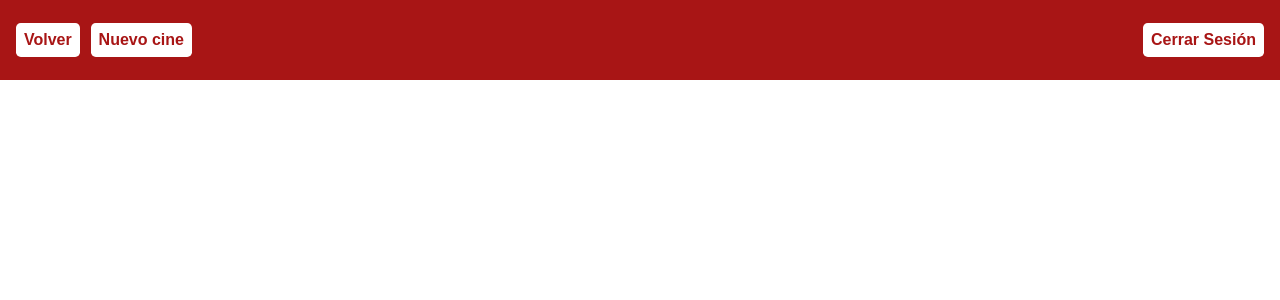
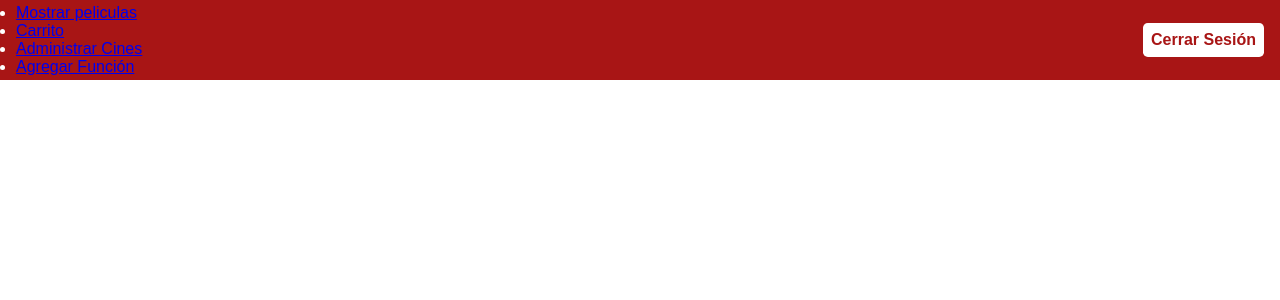
Before and after one commit to IanAcosta7/TPF-MoviePass, a PHP site: page /presentation/listCinemas.php in a window 1280 px wide. Shown: the top 300 px of the page. Run offline with PHP 8.4, Linux system fonts and the light colour scheme; some libraries are stand-ins or nearby versions.

Commit message:
Change the navbar

```diff
--- a/presentation/addCinema.php
+++ b/presentation/addCinema.php
@@ -1,8 +1,4 @@
 <?php
-    $navbarButtons = '
-        <a class="navbar-btn menu-btn" href="'. ROOT_CLIENT .'Cinema">Volver</a>
-    ';
-
     require_once("header.php");
     require_once("navbar.php");
 ?>
--- a/presentation/addShow.php
+++ b/presentation/addShow.php
@@ -1,8 +1,4 @@
 <?php
-     $navbarButtons = '
-          <a class="navbar-btn menu-btn" href="'. ROOT_CLIENT .'Movie">Volver</a>
-     ';
-
      require_once("header.php");
      require_once("navbar.php");
 ?>
--- a/presentation/listCinemas.php
+++ b/presentation/listCinemas.php
@@ -1,9 +1,4 @@
 <?php
-    $navbarButtons = '
-        <a class="navbar-btn menu-btn" href="'. ROOT_CLIENT .'Movie">Volver</a>
-        <a class="navbar-btn menu-btn" href="'. ROOT_CLIENT .'Cinema/addCinema">Nuevo cine</a>
-    ';
-
     include_once("header.php");
     include_once("navbar.php");
 ?>
--- a/presentation/listMovies.php
+++ b/presentation/listMovies.php
@@ -1,9 +1,4 @@
 <?php
-     $navbarButtons = '
-          <a class="navbar-btn menu-btn" href="'. ROOT_CLIENT .'Movie/showAddMovie">Agregar una pelicula</a>
-          <a class="navbar-btn menu-btn" href="'. ROOT_CLIENT .'Cinema/">Listado de Cines</a>
-     ';
-
      include_once("header.php");
      include_once("navbar.php");
 
--- a/presentation/navBar.php
+++ b/presentation/navBar.php
@@ -1,8 +1,19 @@
 <nav class="navbar">
     <div class="navbar-menu">
+        <ul>
+            <li><a href="<?= ROOT_CLIENT ?>Movie">Mostrar peliculas</a></li>
+            <li><a href="<?= ROOT_CLIENT ?>">Carrito</a></li>
+
+        </ul>
         <?php
-            if (isset($navbarButtons))
-                echo $navbarButtons;
+            //if(Admin)
+        ?>
+        <ul>
+            <li><a href="<?= ROOT_CLIENT ?>Cinema">Administrar Cines</a></li>
+            <li><a href="<?= ROOT_CLIENT ?>Movie/showAddMovie">Agregar Función</a></li>
+        </ul>
+        <?php
+            //}
         ?>
     </div>
     <div class="navbar-close">
--- a/presentation/shows.php
+++ b/presentation/shows.php
@@ -1,8 +1,4 @@
 <?php
-    $navbarButtons = '
-        <a class="navbar-btn menu-btn" href="'. ROOT_CLIENT .'Movie">Volver</a>
-    ';
-
     require 'header.php';
     require 'navbar.php';
 ?>
```
